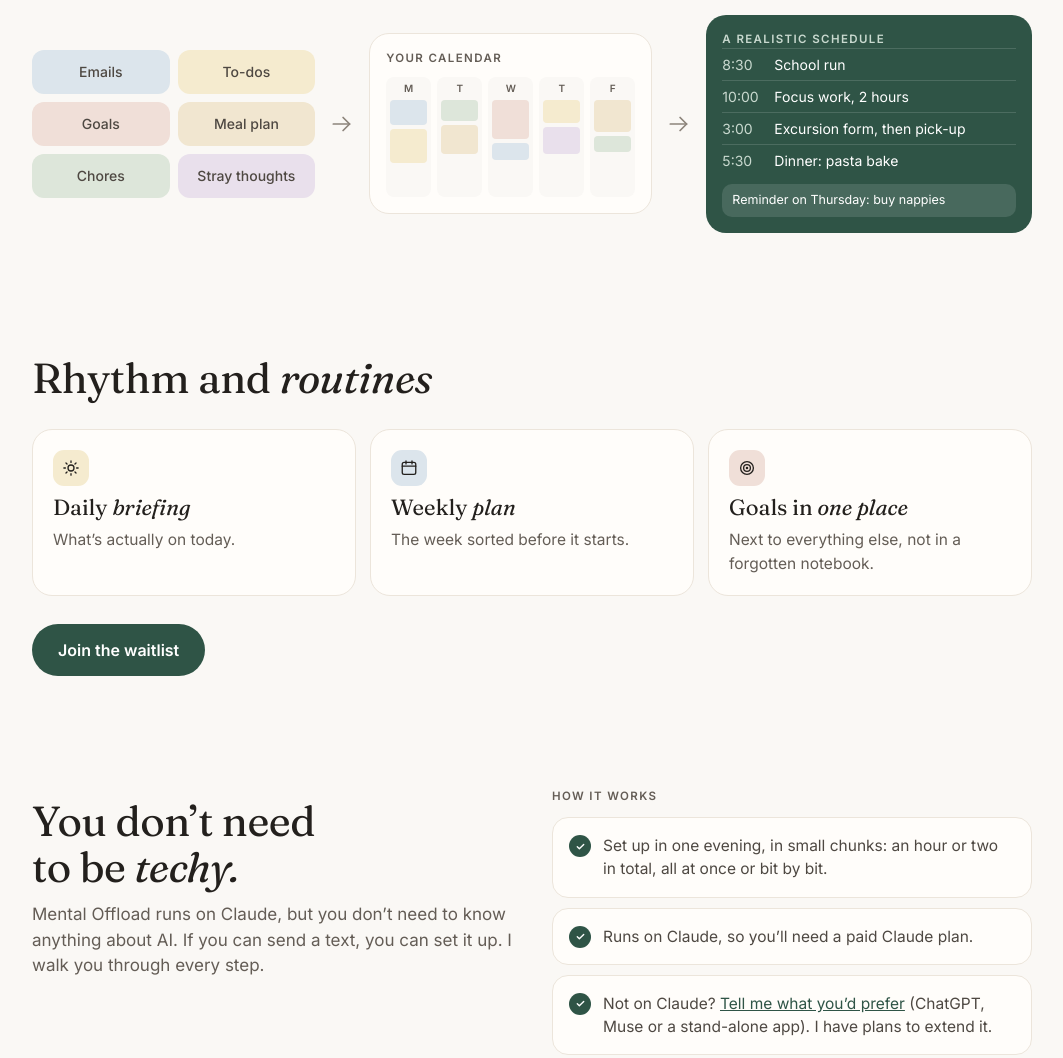
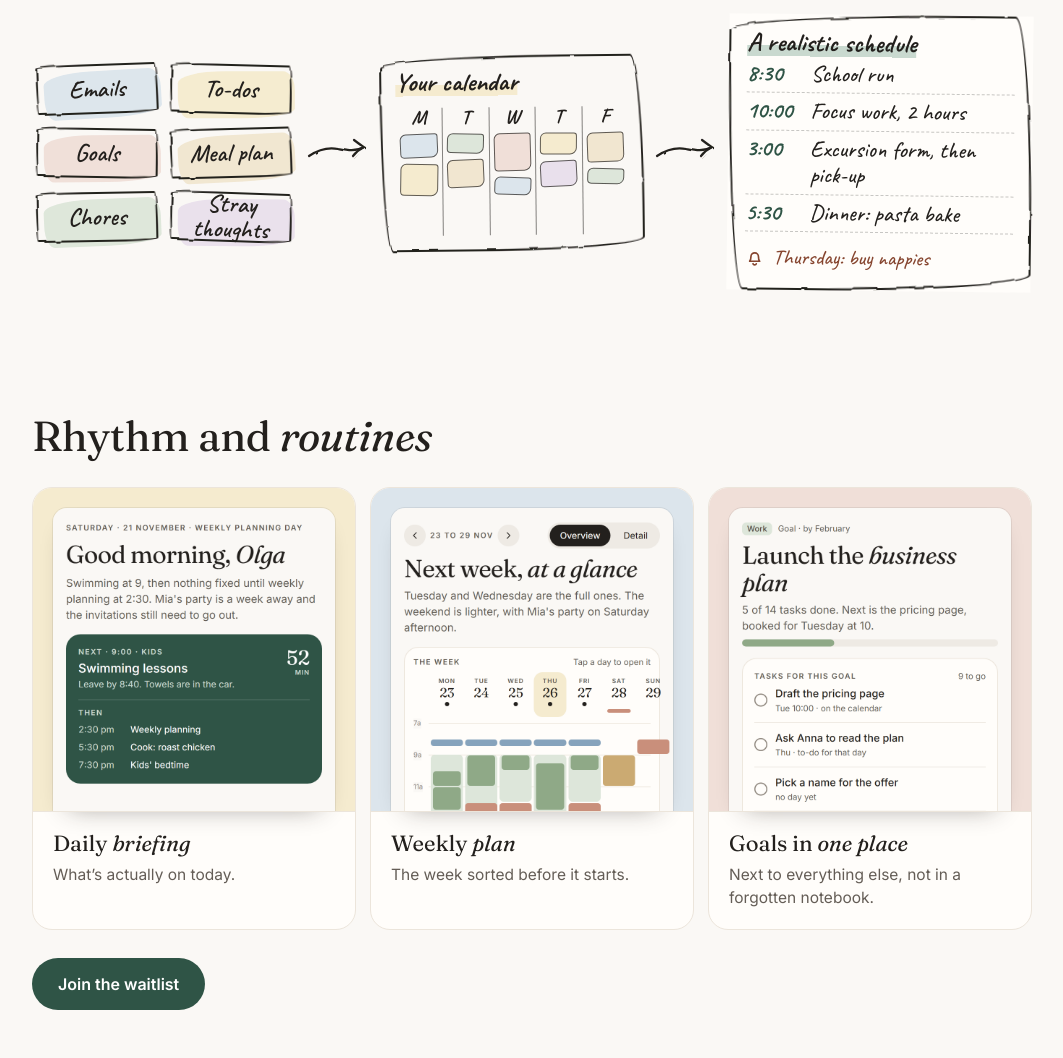
Before and after one commit to OlyenaID/mental-offload, a plain HTML site: page waitlist/index.html in a window 1280 px wide. Shown: the part 1580-2638 px from the top of the page, without its empty margins (108-1171 px from the left). Drawn offline with Linux system fonts and the light colour scheme.

Commit message:
Hand-drawn flow diagram, design crops in the Rhythm cards, drop 'Finally'
Co-Authored-By: Claude Opus 5.5 <noreply@anthropic.com>

```diff
--- a/waitlist/index.html
+++ b/waitlist/index.html
@@ -10,7 +10,7 @@
 <meta name="theme-color" content="#FAF8F5">
 <link rel="preconnect" href="https://fonts.googleapis.com">
 <link rel="preconnect" href="https://fonts.gstatic.com" crossorigin>
-<link rel="stylesheet" href="https://fonts.googleapis.com/css2?family=Fraunces:ital,opsz,wght@0,9..144,300..600;1,9..144,300..600&family=Inter:wght@400..600&display=swap">
+<link rel="stylesheet" href="https://fonts.googleapis.com/css2?family=Fraunces:ital,opsz,wght@0,9..144,300..600;1,9..144,300..600&family=Inter:wght@400..600&family=Caveat:wght@500..700&display=swap">
 <style>
 /* Mental Offload look: off-white, one forest green accent, soft area colours, Fraunces with one italic word, Inter for everything else. */
 :root{
@@ -124,28 +124,39 @@ section{padding-block:56px}
 .nomore li{display:flex;gap:14px;align-items:flex-start;background:var(--card);border:1px solid var(--line);border-radius:18px;padding:18px;font-size:17px;line-height:1.45}
 .nomore .x{flex:none;width:26px;height:26px;border-radius:13px;background:var(--you);display:flex;align-items:center;justify-content:center;margin-top:-1px}
 
-/* flow diagram */
-.flow{display:grid;grid-template-columns:1fr auto 1fr auto 1.15fr;align-items:center;gap:14px;margin-top:8px}
-.ins{display:grid;grid-template-columns:1fr 1fr;gap:8px}
-.in{display:flex;align-items:center;justify-content:center;text-align:center;height:44px;border-radius:12px;font-size:14px;font-weight:500;color:#4E4842;padding:0 8px}
-.fa{color:var(--faint);display:flex;justify-content:center}
-.fcal,.fsch{border-radius:20px;padding:16px}
-.fcal{background:var(--card);border:1px solid var(--line)}
-.mini{display:grid;grid-template-columns:repeat(5,1fr);gap:6px;margin-top:10px;height:120px}
-.mini div{display:flex;flex-direction:column;gap:4px;background:var(--bg);border-radius:8px;padding:4px}
-.mini b{font-size:10px;font-weight:600;color:var(--sub);text-align:center}
-.mini i{display:block;border-radius:4px}
-.fsch{background:var(--green);color:#fff}
-.fsch .eb{color:var(--green-soft)}
-.fsch .r{display:flex;gap:10px;font-size:14px;padding:5px 0;border-top:1px solid rgba(255,255,255,.14)}
-.fsch .r:first-of-type{margin-top:8px;border-top:none}
-.fsch .r span{width:42px;flex:none;color:var(--green-soft)}
-.fsch .rem{margin-top:8px;font-size:12.5px;background:rgba(255,255,255,.12);border-radius:10px;padding:7px 10px}
+/* flow diagram, drawn like a notebook sketch */
+.flow{--hand:'Caveat','Segoe Print','Bradley Hand',cursive;display:grid;grid-template-columns:1fr auto 1fr auto 1.15fr;align-items:center;gap:10px;margin-top:12px;font-family:var(--hand);color:var(--ink)}
+.sk{position:relative;isolation:isolate}
+.sk::before{content:"";position:absolute;inset:0;border:2px solid var(--ink);border-radius:255px 18px 225px 16px/16px 225px 18px 255px;filter:url(#rough);pointer-events:none}
+.ins{display:grid;grid-template-columns:1fr 1fr;gap:14px 12px;padding:4px}
+.in{display:flex;align-items:center;justify-content:center;text-align:center;height:50px;font-size:25px;font-weight:600;line-height:1;padding:0 8px}
+.in::after{content:"";position:absolute;inset:7px -3px -4px 8px;background:var(--c);border-radius:40% 12px 45% 10px/12px 40% 10px 45%;z-index:-1;transform:rotate(-1.5deg);opacity:.95}
+.in:nth-child(1){transform:rotate(-2deg)}.in:nth-child(2){transform:rotate(1.5deg)}.in:nth-child(3){transform:rotate(1deg)}
+.in:nth-child(4){transform:rotate(-1.5deg)}.in:nth-child(5){transform:rotate(-1deg)}.in:nth-child(6){transform:rotate(2deg)}
+.fa{display:flex;justify-content:center;color:var(--ink)}
+.fa svg{width:64px;height:40px;filter:url(#rough)}
+.fcal{padding:14px 16px 16px;transform:rotate(-.6deg)}
+.fcal .ttl,.fsch .ttl{font-size:26px;font-weight:700;line-height:1}
+.fcal .ttl span,.fsch .ttl span{background:linear-gradient(transparent 58%,var(--butter) 58%,var(--butter) 92%,transparent 92%)}
+.mini{display:grid;grid-template-columns:repeat(5,1fr);margin-top:12px;height:128px;position:relative}
+.mini div{display:flex;flex-direction:column;align-items:center;gap:6px;padding:0 4px;border-left:1.5px solid rgba(35,32,29,.55)}
+.mini div:first-child{border-left:none}
+.mini b{font-size:20px;font-weight:700;line-height:1}
+.mini i{display:block;width:100%;border-radius:6px 3px 7px 4px;border:1.5px solid rgba(35,32,29,.7);background:var(--c);transform:rotate(var(--r,-2deg))}
+.fsch{padding:16px 18px;transform:rotate(.7deg);background:var(--card)}
+.fsch .ttl span{background:linear-gradient(transparent 58%,var(--green-soft) 58%,var(--green-soft) 92%,transparent 92%)}
+.fsch .r{display:flex;gap:12px;font-size:23px;line-height:1.15;padding:5px 0;border-bottom:1.5px dashed rgba(35,32,29,.25)}
+.fsch .r:first-of-type{margin-top:10px}
+.fsch .r span{width:52px;flex:none;color:var(--green);font-weight:700}
+.fsch .rem{margin-top:10px;font-size:21px;color:#86452F;display:flex;gap:8px;align-items:center}
+.fsch .rem svg{flex:none}
 
 /* rhythm */
 .grid{display:grid;grid-template-columns:repeat(3,1fr);gap:14px}
-.feat{background:var(--card);border:1px solid var(--line);border-radius:20px;padding:20px;display:flex;flex-direction:column;gap:8px}
-.feat .dot{width:36px;height:36px;border-radius:11px;display:flex;align-items:center;justify-content:center}
+.feat{background:var(--card);border:1px solid var(--line);border-radius:20px;overflow:hidden;display:flex;flex-direction:column}
+.feat .shot{background:var(--c);padding:20px 20px 0}
+.feat .shot img{display:block;width:100%;height:auto;aspect-ratio:780/840;object-fit:cover;object-position:top;border-radius:14px 14px 0 0;box-shadow:0 0 0 1px rgba(35,32,29,.08),0 12px 24px -16px rgba(35,32,29,.45)}
+.feat .fb{padding:18px 20px 20px;display:flex;flex-direction:column;gap:6px;border-top:1px solid var(--line)}
 .feat h3{font-size:22px;line-height:1.2}
 .feat p{margin:0;color:var(--sub);font-size:15.5px}
 
@@ -212,7 +223,7 @@ footer .mark{font-size:18px;color:var(--ink);display:block;margin-bottom:6px}
   .grid{grid-template-columns:1fr 1fr}
   .techy{grid-template-columns:1fr;gap:24px}
   .flow{grid-template-columns:1fr;max-width:420px}
-  .fa svg{transform:rotate(90deg)}
+  .fa svg{transform:rotate(90deg);width:56px;height:36px}
 }
 @media (max-width:560px){
   section{padding-block:40px}
@@ -237,7 +248,7 @@ footer .mark{font-size:18px;color:var(--ink);display:block;margin-bottom:6px}
     <div class="eb">For mums running out of mental space</div>
     <h1 aria-label="Mental Offload system">Mental <span class="nw"><span class="offsw" aria-hidden="true"><span class="knob"></span><span class="w">ff</span></span>load</span> system</h1>
     <h2 class="tagline">Don’t keep anything in your head <i>anymore.</i></h2>
-    <p class="lead">One place to put down everything you’re holding. <i>Finally.</i></p>
+    <p class="lead">One place to put down everything you’re holding.</p>
   </div>
 
   <div class="hero-bio">
@@ -316,34 +327,37 @@ footer .mark{font-size:18px;color:var(--ink);display:block;margin-bottom:6px}
       </div>
     </div>
 
+    <svg width="0" height="0" style="position:absolute" aria-hidden="true" focusable="false">
+      <filter id="rough"><feTurbulence type="fractalNoise" baseFrequency="0.035" numOctaves="2" seed="7"/><feDisplacementMap in="SourceGraphic" scale="3.2"/></filter>
+    </svg>
     <div class="flow" role="img" aria-label="Emails, to-dos, goals, the meal plan, chores and stray thoughts flow into your calendar, which becomes a realistic schedule.">
       <div class="ins">
-        <span class="in" style="background:var(--kids)">Emails</span>
-        <span class="in" style="background:var(--butter)">To-dos</span>
-        <span class="in" style="background:var(--you)">Goals</span>
-        <span class="in" style="background:var(--home)">Meal plan</span>
-        <span class="in" style="background:var(--work)">Chores</span>
-        <span class="in" style="background:var(--health)">Stray thoughts</span>
+        <span class="in sk" style="--c:var(--kids)">Emails</span>
+        <span class="in sk" style="--c:var(--butter)">To-dos</span>
+        <span class="in sk" style="--c:var(--you)">Goals</span>
+        <span class="in sk" style="--c:var(--home)">Meal plan</span>
+        <span class="in sk" style="--c:var(--work)">Chores</span>
+        <span class="in sk" style="--c:var(--health)">Stray thoughts</span>
       </div>
-      <div class="fa"><svg width="26" height="26" viewBox="0 0 24 24" fill="none" stroke="currentColor" stroke-width="1.6" stroke-linecap="round" stroke-linejoin="round" aria-hidden="true"><path d="M4 12h15"/><path d="M13 6l6 6-6 6"/></svg></div>
-      <div class="fcal">
-        <div class="eb">Your calendar</div>
+      <div class="fa"><svg viewBox="0 0 64 40" fill="none" stroke="currentColor" stroke-width="2.2" stroke-linecap="round" stroke-linejoin="round" aria-hidden="true"><path d="M3 23c9-6 19-9 29-7s18 4 27-1"/><path d="M48 7c4 3 8 6 11 8-4 2-8 5-11 9"/></svg></div>
+      <div class="fcal sk">
+        <div class="ttl"><span>Your calendar</span></div>
         <div class="mini">
-          <div><b>M</b><i style="background:var(--kids);height:22%"></i><i style="background:var(--butter);height:30%"></i></div>
-          <div><b>T</b><i style="background:var(--work);height:18%"></i><i style="background:var(--home);height:26%"></i></div>
-          <div><b>W</b><i style="background:var(--you);height:34%"></i><i style="background:var(--kids);height:16%"></i></div>
-          <div><b>T</b><i style="background:var(--butter);height:20%"></i><i style="background:var(--health);height:24%"></i></div>
-          <div><b>F</b><i style="background:var(--home);height:28%"></i><i style="background:var(--work);height:14%"></i></div>
+          <div><b>M</b><i style="--c:var(--kids);height:24px"></i><i style="--c:var(--butter);height:32px;--r:1.5deg"></i></div>
+          <div><b>T</b><i style="--c:var(--work);height:20px;--r:2deg"></i><i style="--c:var(--home);height:28px"></i></div>
+          <div><b>W</b><i style="--c:var(--you);height:38px;--r:-1deg"></i><i style="--c:var(--kids);height:18px;--r:2.5deg"></i></div>
+          <div><b>T</b><i style="--c:var(--butter);height:22px;--r:1deg"></i><i style="--c:var(--health);height:26px;--r:-2.5deg"></i></div>
+          <div><b>F</b><i style="--c:var(--home);height:30px;--r:-1.5deg"></i><i style="--c:var(--work);height:16px;--r:2deg"></i></div>
         </div>
       </div>
-      <div class="fa"><svg width="26" height="26" viewBox="0 0 24 24" fill="none" stroke="currentColor" stroke-width="1.6" stroke-linecap="round" stroke-linejoin="round" aria-hidden="true"><path d="M4 12h15"/><path d="M13 6l6 6-6 6"/></svg></div>
-      <div class="fsch">
-        <div class="eb">A realistic schedule</div>
+      <div class="fa"><svg viewBox="0 0 64 40" fill="none" stroke="currentColor" stroke-width="2.2" stroke-linecap="round" stroke-linejoin="round" aria-hidden="true"><path d="M3 23c9-6 19-9 29-7s18 4 27-1"/><path d="M48 7c4 3 8 6 11 8-4 2-8 5-11 9"/></svg></div>
+      <div class="fsch sk">
+        <div class="ttl"><span>A realistic schedule</span></div>
         <div class="r"><span>8:30</span>School run</div>
         <div class="r"><span>10:00</span>Focus work, 2 hours</div>
         <div class="r"><span>3:00</span>Excursion form, then pick-up</div>
         <div class="r"><span>5:30</span>Dinner: pasta bake</div>
-        <div class="rem">Reminder on Thursday: buy nappies</div>
+        <div class="rem"><svg width="20" height="20" viewBox="0 0 24 24" fill="none" stroke="#86452F" stroke-width="2" stroke-linecap="round" stroke-linejoin="round" aria-hidden="true"><path d="M6 16.5c1-1 1.5-2.6 1.5-5.5a4.5 4.5 0 0 1 9 0c0 2.9.5 4.5 1.5 5.5z"/><path d="M10 19.5a2.1 2.1 0 0 0 4 0"/></svg>Thursday: buy nappies</div>
       </div>
     </div>
   </div>
@@ -355,9 +369,9 @@ footer .mark{font-size:18px;color:var(--ink);display:block;margin-bottom:6px}
       <h2>Rhythm and <i>routines</i></h2>
     </div>
     <div class="grid">
-      <div class="feat"><div class="dot" style="background:var(--butter)"><svg width="18" height="18" viewBox="0 0 24 24" fill="none" stroke="#23201D" stroke-width="1.75" stroke-linecap="round" stroke-linejoin="round" aria-hidden="true"><circle cx="12" cy="12" r="4"/><path d="M12 2.5v2M12 19.5v2M2.5 12h2M19.5 12h2M5.3 5.3l1.4 1.4M17.3 17.3l1.4 1.4M5.3 18.7l1.4-1.4M17.3 6.7l1.4-1.4"/></svg></div><h3>Daily <i>briefing</i></h3><p>What’s actually on today.</p></div>
-      <div class="feat"><div class="dot" style="background:var(--kids)"><svg width="18" height="18" viewBox="0 0 24 24" fill="none" stroke="#23201D" stroke-width="1.75" stroke-linecap="round" stroke-linejoin="round" aria-hidden="true"><rect x="3" y="4.5" width="18" height="16" rx="2.5"/><path d="M3 9.5h18M8 2.5v4M16 2.5v4"/></svg></div><h3>Weekly <i>plan</i></h3><p>The week sorted before it starts.</p></div>
-      <div class="feat"><div class="dot" style="background:var(--you)"><svg width="18" height="18" viewBox="0 0 24 24" fill="none" stroke="#23201D" stroke-width="1.75" stroke-linecap="round" stroke-linejoin="round" aria-hidden="true"><circle cx="12" cy="12" r="8.5"/><circle cx="12" cy="12" r="4.5"/><circle cx="12" cy="12" r="0.8" fill="#23201D"/></svg></div><h3>Goals in <i>one place</i></h3><p>Next to everything else, not in a forgotten notebook.</p></div>
+      <div class="feat"><div class="shot" style="--c:var(--butter)"><img src="img/brief.png" alt="The Home screen: a morning brief and what is next today" width="780" height="940" loading="lazy"></div><div class="fb"><h3>Daily <i>briefing</i></h3><p>What’s actually on today.</p></div></div>
+      <div class="feat"><div class="shot" style="--c:var(--kids)"><img src="img/week.png" alt="The Week screen: next week at a glance" width="780" height="940" loading="lazy"></div><div class="fb"><h3>Weekly <i>plan</i></h3><p>The week sorted before it starts.</p></div></div>
+      <div class="feat"><div class="shot" style="--c:var(--you)"><img src="img/goal.png" alt="A goal with its tasks" width="780" height="940" loading="lazy"></div><div class="fb"><h3>Goals in <i>one place</i></h3><p>Next to everything else, not in a forgotten notebook.</p></div></div>
     </div>
     <div class="cta-row"><a class="btn" href="#join">Join the waitlist</a></div>
   </div>
```
Also changed, not shown: waitlist/img/brief.png (added), waitlist/img/goal.png (added), waitlist/img/week.png (added).
